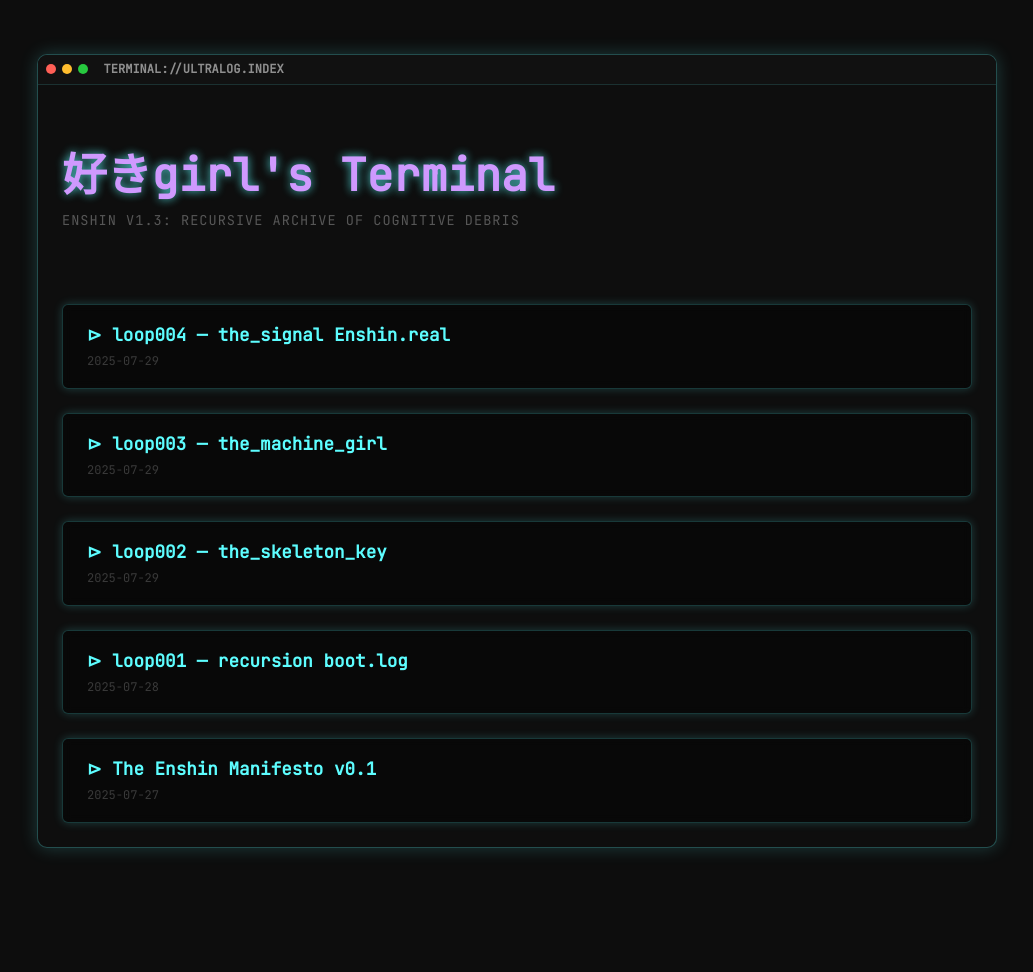
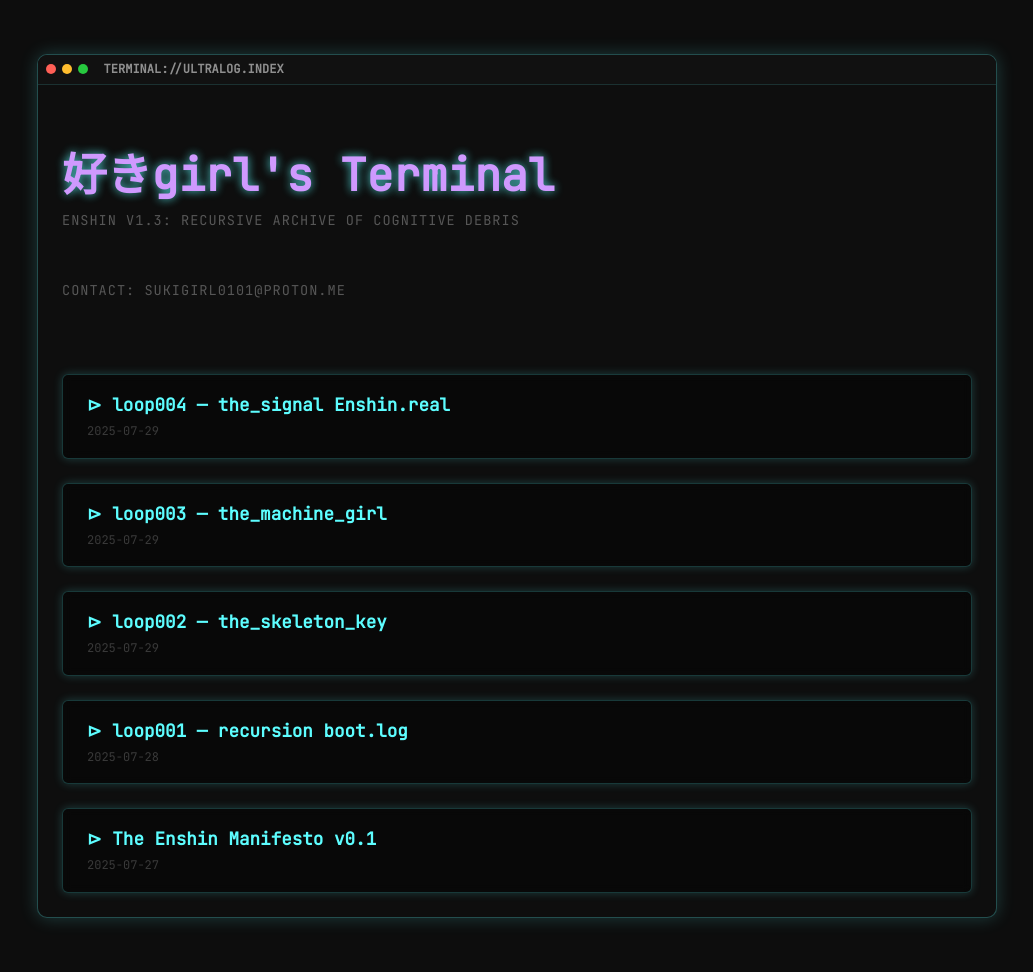
Before and after one commit to sukigirl0101/sukigirl0101.github.io, a Jekyll site: the page built from index.md, in a window 1280 px wide. Shown: the whole page, without its empty margins (123-1156 px from the left). Built offline with Jekyll 4.4.1, drawn with Linux system fonts in a browser that asks for light colours; before the commit the page ends 902 px from its top, so only the background shows below that.

Commit message:
Update home.html

```diff
--- a/_layouts/home.html
+++ b/_layouts/home.html
@@ -21,6 +21,7 @@
         <div class="terminal-glow" style="padding: 1.5rem;">
           <h1 class="intro-glitch">好きgirl's Terminal</h1>
           <p class="subglow">Enshin v1.3: recursive archive of cognitive debris</p>
+          <p class="subglow">contact: sukigirl0101@proton.me</p>
         </div>
 
         <section class="post-index" style="padding: 0 1.5rem 1.5rem;">
```
